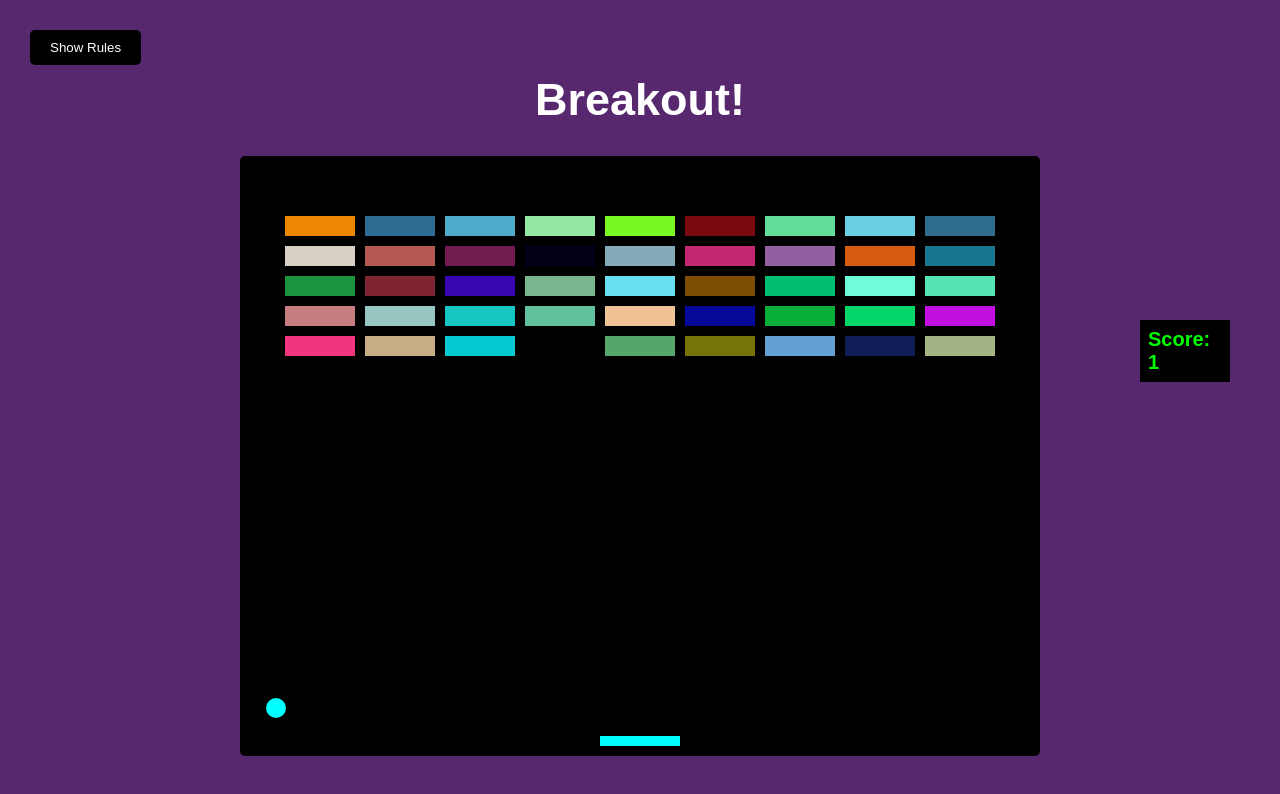
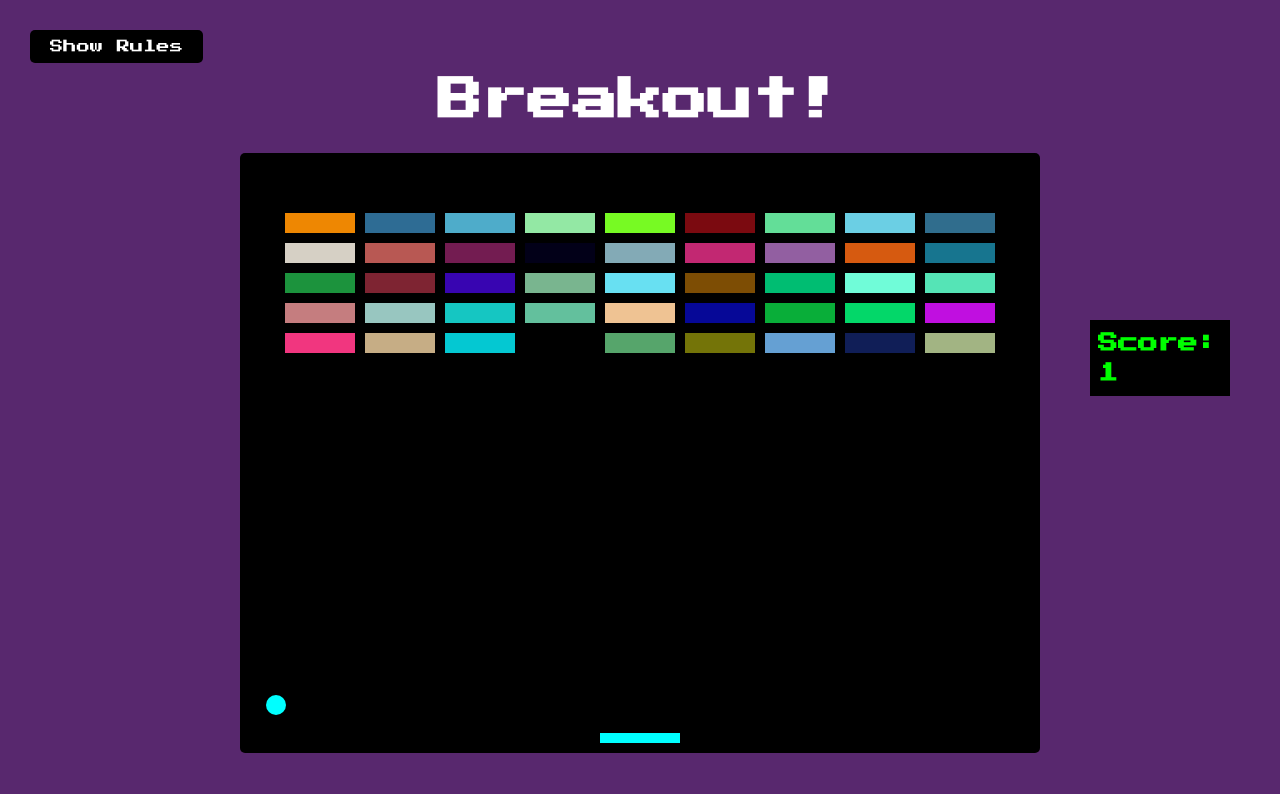
Before and after one commit to asnelgrove/breakout-game, a plain HTML site: page index.html in a window 1280 px wide. Drawn offline with Linux system fonts and the light colour scheme.

Commit message:
new font

```diff
--- a/index.html
+++ b/index.html
@@ -5,6 +5,9 @@
     <meta http-equiv="X-UA-Compatible" content="IE=edge">
     <meta name="viewport" content="width=device-width, initial-scale=1.0">
     <link rel="stylesheet" href="styles.css" />
+    <link rel="preconnect" href="https://fonts.googleapis.com">
+    <link rel="preconnect" href="https://fonts.gstatic.com" crossorigin>
+    <link href="https://fonts.googleapis.com/css2?family=Press+Start+2P&display=swap" rel="stylesheet">
     <title>Breakout</title>
 </head>
 <body>
--- a/styles.css
+++ b/styles.css
@@ -1,5 +1,6 @@
 * {
     box-sizing: border-box;
+    font-family: 'Press Start 2P', cursive;
   }
 
   body {
@@ -70,12 +71,13 @@
   }
 
   .score {
-    width: 90px;
+    width: 7ch;
     position: absolute;
     right: 50px;
     top: 40%;
     background-color: #000;
     color: lime;
+    line-height: 1.5;
     font-size: 20px;
     font-weight: bold;
     padding: 8px;
```
